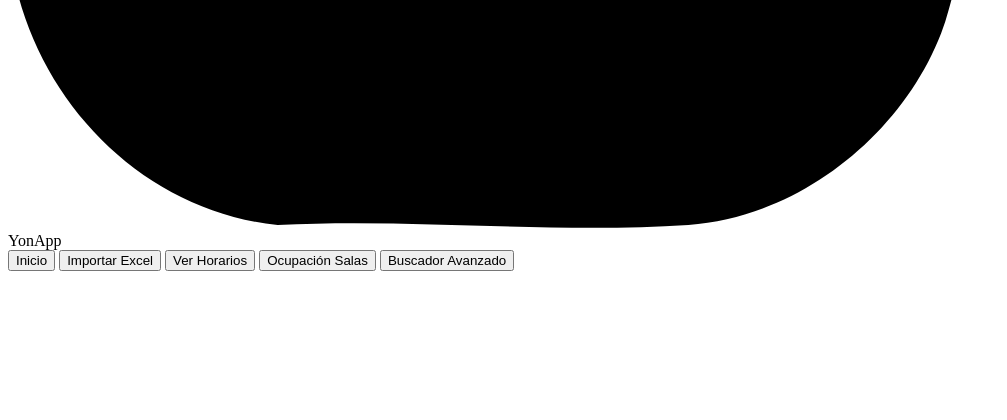
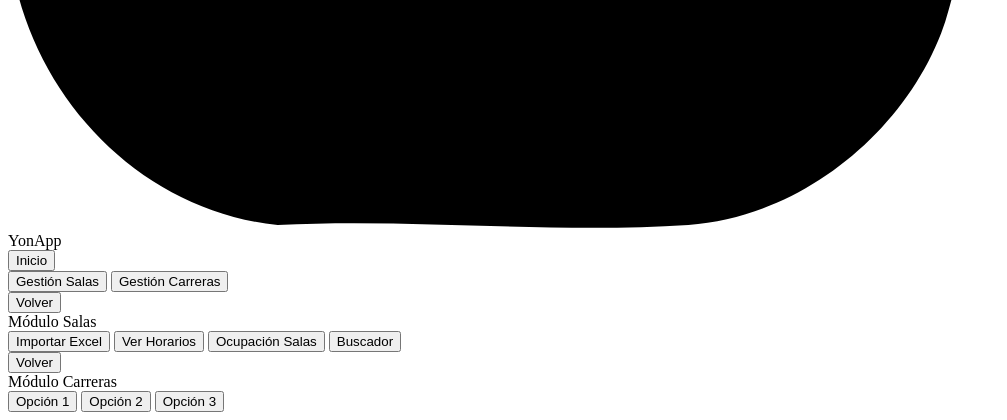
Before and after one commit to LBrownI/YonApp, a Flask app: template templates/components/sidebar.html in a window 1280 px wide. Shown: the part 1284-1704 px from the top of the page, without its empty margins (0-1007 px from the left). Before the commit the page ends 1555 px from the top, so only its background shows below. Run offline with Flask 3, Linux system fonts and the light colour scheme; the template is opened without the code that fills it, so the values that code supplies are empty.

Commit message:
feat: Enhance sidebar navigation and improve module access flow

```diff
--- a/templates/components/sidebar.html
+++ b/templates/components/sidebar.html
@@ -1,21 +1,41 @@
 <!DOCTYPE html>
-<aside class="w-64 bg-slate-900 text-slate-300 flex flex-col shadow-xl z-20">
-    <div class="p-3 flex items-end justify-between mx-auto">
-
+<aside class="w-64 bg-slate-900 text-slate-300 flex flex-col shadow-xl z-20 transition-all duration-300">
+    <div class="p-5 flex items-end justify-between mx-auto">
         <svg xmlns="http://www.w3.org/2000/svg" viewBox="0 0 132.34 157.44" class="w-8 h-8 text-white-400 fill-current">
             <path d="M99.87,66.18c7.02-.26,13.94.18,20.12,3.76,5.74,3.32,10.22,9.37,11.62,15.88,4.53,21.1-12.53,39.8-31.94,44.76-.76,2.14-1.15,4.38-1.97,6.51-4.13,10.66-14.9,19.28-26.46,20.06-13.97.94-28.94-.7-43.01.01-15.54-1.62-27.38-15.31-28.22-30.7V58.21c.06-1.75,1.45-3.15,3.21-3.2l94.35.15c.85.1,2.31,1.68,2.31,2.44v8.58ZM21.66,73.25c-2.42.54-1.33,5.13-.87,6.78.62,2.25,1.79,4.14,2.99,6.11-10.11,11.71-5.26,29.4,6.44,38.01,16.24,11.96,41.85,7.28,50.05-11.93,3.42-8,3.65-17.16-1.81-24.31-.33-.43-1.54-1.38-1.54-1.77,1.97-2.57,4.63-8.24,3.79-11.44-.87-3.33-3.42-.35-4.76.54-2.56,1.71-7.98,4.19-11.03,3.67-1.2-.21-2.78-.96-4.08-1.3-5.99-1.54-11.94-1.83-18.03-.58-2.16.45-4.62,1.56-6.6,1.87-3.42.54-8.83-1.94-11.57-3.96-.95-.7-1.53-2.02-2.97-1.7ZM99.87,120.14c12.5-4.05,24.49-16.88,22.28-30.86-1.05-6.63-5.63-11.35-12.1-12.91-3.36-.81-6.74-.71-10.17-.68v44.45Z"/>
             <path d="M39.65.07c2.85-.52,4.3,1.99,5.47,4.15,3.03,5.62,2.67,11.53-.78,16.87-3.72,5.75-12.46,10.14-8.6,18.35.94,2,3.3,3.8,1.57,6.26-1.5,2.13-4.15,1.48-5.67-.3-4.36-5.13-4.26-12.67-.92-18.28,3.56-5.97,12.07-10.25,9.01-18.35-.6-1.59-2.56-3.85-2.61-5.33s.94-3.08,2.52-3.37Z"/>
             <path d="M68.8.07c2.79-.45,4.31,2.02,5.46,4.15,2.9,5.33,2.74,11.05-.36,16.25-3.76,6.3-13.13,10.47-8.85,19.22.94,1.91,2.91,3.23,1.81,5.59-1.02,2.19-3.93,2.19-5.54.62-4.53-4.42-4.86-12.66-1.95-18.03,3.6-6.64,13.55-10.88,9.3-19.92-.92-1.96-2.77-3.26-2.26-5.71.21-1.04,1.35-2,2.38-2.17Z"/>
             <path d="M58.31,110.94c-.34,2.84-3.99,9.15-6.2,10.96-2,1.64-3.2.09-4.55-1.46-2.84-3.29-5.31-8.07-4.97-12.5-.3-.08-.26,0-.41.13-10.81,9.39-24.72-5.47-16.42-16.03,8.03-10.22,24.17-1.16,19.93,10.94.25.21,1.72-1.43,2.13-1.69,3.18-2.04,5.23-.29,7.58,1.9-4.18-10.91,9.31-20.63,18.2-12.72,10.43,9.29-1.53,25.83-13.17,18.95-.8-.47-1.33-1.15-2.14-1.48-.08.96.11,2.06,0,3ZM39.29,96.57c.28-.25-1.25-1.54-1.5-1.7-5.52-3.61-11.44,3.18-7.27,8.3,1.95,2.4,5.98,2.69,7.94.23-6.51,2.75-8.71-7.29-1.96-7.44.98-.02,1.83.54,2.79.62ZM70.44,103.32c2.73-2.86,1.48-8.09-2.32-9.22-2.27-.67-5.46.08-6.29,2.47,7.9-3.43,9.14,8.67.83,7.03,1.89,2.3,5.86,1.74,7.78-.28ZM50.4,104.25c-.64.09-2.65,2.37-3.01,3.01-2.08,3.67.82,7.44,3.17,10.19,1.92-2.1,4.53-6.09,3.66-9.03-.3-1.01-2.69-4.33-3.82-4.17Z"/>
         </svg>
-
         <span class="font-bold text-white tracking-wide">YonApp</span>
     </div>
 
-    <nav class="flex-1 py-6 px-3 space-y-1">
-        <button onclick="switchTab('dashboard')" class="nav-btn w-full flex items-center gap-3 px-4 py-3 rounded-lg hover:bg-slate-800 transition text-left bg-slate-800 text-white" id="btn-dashboard">
+    <nav class="flex-1 py-6 px-3 space-y-1 relative">
+
+        <div id="nav-root" class="nav-group fade-in">
+            <button onclick="switchTab('dashboard')" class="nav-btn w-full flex items-center gap-3 px-4 py-3 rounded-lg hover:bg-slate-800 transition text-left bg-slate-800 text-white">
                 <i data-lucide="home" class="w-5 h-5"></i> Inicio
             </button>
+            <div class="h-px bg-slate-800 my-2"></div>
+
+            <button onclick="enterModule('rooms')" class="nav-btn w-full flex items-center gap-3 px-4 py-3 rounded-lg hover:bg-slate-800 transition text-left text-slate-300">
+                <i data-lucide="door-open" class="w-5 h-5"></i> Gestión Salas
+                <i data-lucide="chevron-right" class="w-4 h-4 ml-auto opacity-50"></i>
+            </button>
+
+            <button onclick="enterModule('careers')" class="nav-btn w-full flex items-center gap-3 px-4 py-3 rounded-lg hover:bg-slate-800 transition text-left text-slate-300">
+                <i data-lucide="graduation-cap" class="w-5 h-5"></i> Gestión Carreras
+                <i data-lucide="chevron-right" class="w-4 h-4 ml-auto opacity-50"></i>
+            </button>
+        </div>
+
+        <div id="nav-rooms" class="nav-group hidden fade-in">
+            <button onclick="goBackToRoot()" class="mb-4 w-full flex items-center gap-2 px-4 py-2 rounded-lg text-slate-400 hover:text-white hover:bg-slate-800 transition text-sm uppercase font-bold tracking-wider">
+                <i data-lucide="arrow-left" class="w-4 h-4"></i> Volver
+            </button>
+
+            <div class="px-4 mb-2 text-xs font-bold text-blue-400 uppercase tracking-widest">Módulo Salas</div>
+
             <button onclick="switchTab('upload')" class="nav-btn w-full flex items-center gap-3 px-4 py-3 rounded-lg hover:bg-slate-800 transition text-left" id="btn-upload">
                 <i data-lucide="upload-cloud" class="w-5 h-5"></i> Importar Excel
             </button>
@@ -26,7 +46,27 @@
                 <i data-lucide="activity" class="w-5 h-5"></i> Ocupación Salas
             </button>
             <button onclick="switchTab('finder')" class="nav-btn w-full flex items-center gap-3 px-4 py-3 rounded-lg hover:bg-slate-800 transition text-left" id="btn-finder">
-            <i data-lucide="search" class="w-5 h-5"></i> Buscador Avanzado
+                <i data-lucide="search" class="w-5 h-5"></i> Buscador
             </button>
+        </div>
+
+        <div id="nav-careers" class="nav-group hidden fade-in">
+            <button onclick="goBackToRoot()" class="mb-4 w-full flex items-center gap-2 px-4 py-2 rounded-lg text-slate-400 hover:text-white hover:bg-slate-800 transition text-sm uppercase font-bold tracking-wider">
+                <i data-lucide="arrow-left" class="w-4 h-4"></i> Volver
+            </button>
+
+            <div class="px-4 mb-2 text-xs font-bold text-purple-400 uppercase tracking-widest">Módulo Carreras</div>
+
+            <button class="nav-btn w-full flex items-center gap-3 px-4 py-3 rounded-lg hover:bg-slate-800 transition text-left text-slate-300 opacity-50 cursor-not-allowed">
+                <i data-lucide="circle-dashed" class="w-5 h-5"></i> Opción 1
+            </button>
+            <button class="nav-btn w-full flex items-center gap-3 px-4 py-3 rounded-lg hover:bg-slate-800 transition text-left text-slate-300 opacity-50 cursor-not-allowed">
+                <i data-lucide="circle-dashed" class="w-5 h-5"></i> Opción 2
+            </button>
+            <button class="nav-btn w-full flex items-center gap-3 px-4 py-3 rounded-lg hover:bg-slate-800 transition text-left text-slate-300 opacity-50 cursor-not-allowed">
+                <i data-lucide="circle-dashed" class="w-5 h-5"></i> Opción 3
+            </button>
+        </div>
+
     </nav>
 </aside>
--- a/templates/components/views/dashboard.html
+++ b/templates/components/views/dashboard.html
@@ -1,13 +1,13 @@
 <!DOCTYPE html>
 <section id="tab-dashboard" class="view-section space-y-8">
     <div class="text-center space-y-2 mb-10">
-        <h2 class="text-3xl font-bold text-slate-800">Bienvenido a YonApp</h2>
+        <h2 class="text-3xl font-bold text-slate-800">Bienvenid@ a YonApp</h2>
         <p class="text-slate-500">Selecciona el módulo al que deseas acceder</p>
     </div>
 
     <div class="grid grid-cols-1 md:grid-cols-2 gap-8 max-w-4xl mx-auto">
 
-        <div onclick="handleRoomsClick()" class="group bg-white p-8 rounded-2xl shadow-md border-2 border-transparent hover:border-blue-500 hover:shadow-xl cursor-pointer transition-all duration-300 transform hover:-translate-y-1">
+        <div onclick="enterModule('rooms')" class="group bg-white p-8 rounded-2xl shadow-md border-2 border-transparent hover:border-blue-500 hover:shadow-xl cursor-pointer transition-all duration-300 transform hover:-translate-y-1">
             <div class="bg-blue-50 w-20 h-20 rounded-full flex items-center justify-center mb-6 group-hover:bg-blue-600 transition-colors">
                 <i data-lucide="door-open" class="w-10 h-10 text-blue-600 group-hover:text-white transition-colors"></i>
             </div>
@@ -20,7 +20,7 @@
             </span>
         </div>
 
-        <div onclick="switchTab('careers')" class="group bg-white p-8 rounded-2xl shadow-md border-2 border-transparent hover:border-purple-500 hover:shadow-xl cursor-pointer transition-all duration-300 transform hover:-translate-y-1">
+        <div onclick="enterModule('careers')" class="group bg-white p-8 rounded-2xl shadow-md border-2 border-transparent hover:border-purple-500 hover:shadow-xl cursor-pointer transition-all duration-300 transform hover:-translate-y-1">
             <div class="bg-purple-50 w-20 h-20 rounded-full flex items-center justify-center mb-6 group-hover:bg-purple-600 transition-colors">
                 <i data-lucide="graduation-cap" class="w-10 h-10 text-purple-600 group-hover:text-white transition-colors"></i>
             </div>
--- a/templates/components/views/finder.html
+++ b/templates/components/views/finder.html
@@ -1,7 +1,7 @@
 <!DOCTYPE html>
 <section id="tab-finder" class="view-section hidden space-y-6">
+    <h3 class="text-lg font-semibold text-slate-800 mb-4">Buscar Sala Disponible</h3>
     <div class="bg-white p-6 rounded-xl shadow-sm border border-slate-100">
-        <h3 class="text-lg font-semibold text-slate-800 mb-4">Buscar Sala Disponible</h3>
 
         <div class="grid grid-cols-1 md:grid-cols-4 gap-4 items-end">
             <div>
```
Also changed, not shown: static/js/main.js (+45 -2 lines). Lines whose indentation alone changed are shown as unchanged.
